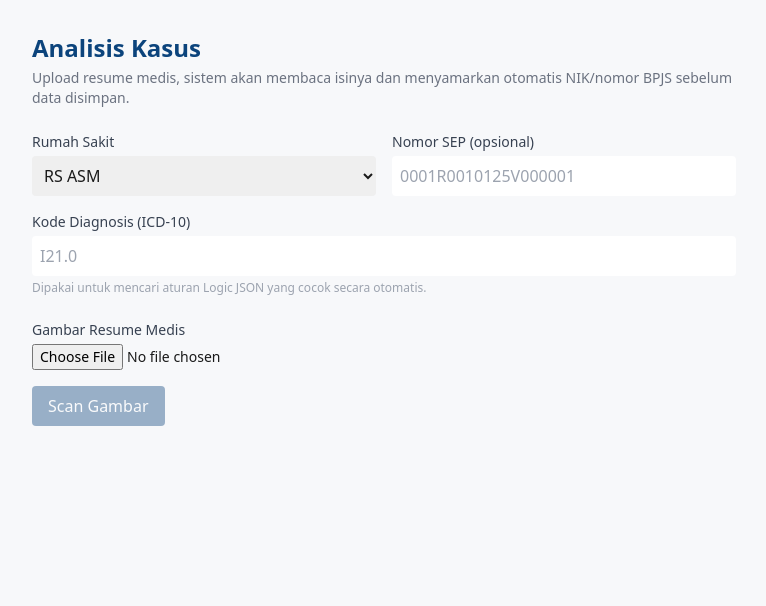
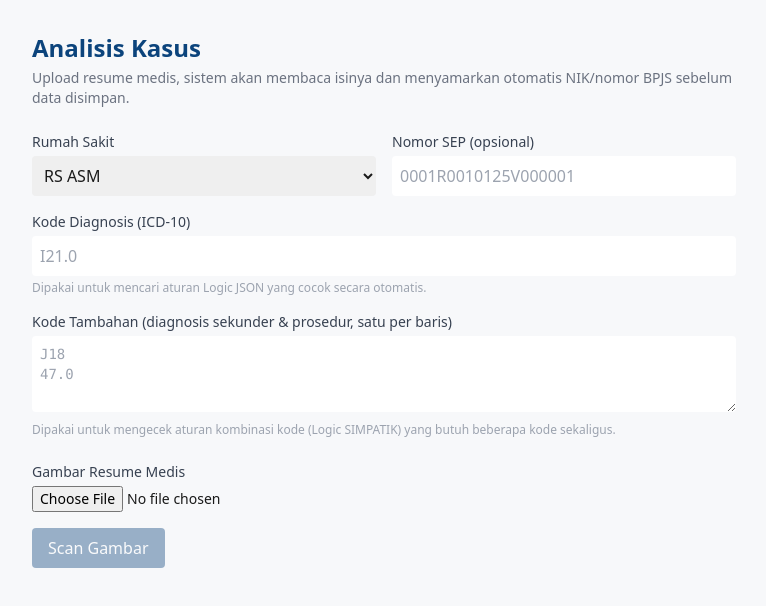
Before and after one commit to nandaaziz-debug/SIVERA-JUNIOR, a Next.js app: page /analisis in a window 1280 px wide. Shown: the top 606 px of the page, without its empty margins (256-1022 px from the left). Built offline with nearby package versions, Linux system fonts and the light colour scheme.

Commit message:
Add kodeTambahan state and update request body
Added state for additional diagnosis codes and updated the request body to include them.

```diff
--- a/app/(app)/analisis/page.tsx
+++ b/app/(app)/analisis/page.tsx
@@ -37,6 +37,7 @@ export default function AnalisisKasusPage() {
   const [rumahSakit, setRumahSakit] = useState(DAFTAR_RS[0]);
   const [sepNumber, setSepNumber] = useState("");
   const [kodeDiagnosis, setKodeDiagnosis] = useState("");
+  const [kodeTambahan, setKodeTambahan] = useState("");
   const [hasilScan, setHasilScan] = useState<HasilScan | null>(null);
   const [teksEditable, setTeksEditable] = useState("");
   const [sedangScan, setSedangScan] = useState(false);
@@ -103,6 +104,10 @@ export default function AnalisisKasusPage() {
           hospitalId: hospitals?.id,
           sepNumber,
           kodeDiagnosis,
+          semuaKode: [
+            kodeDiagnosis,
+            ...kodeTambahan.split("\n").map((s) => s.trim()).filter(Boolean),
+          ].filter(Boolean),
           teksEkstraksi: teksEditable,
           maskingTerdeteksi: hasilScan?.maskingTerdeteksi ?? false,
         }),
@@ -199,6 +204,23 @@ export default function AnalisisKasusPage() {
         />
         <p className="mt-1 text-xs text-gray-400">
           Dipakai untuk mencari aturan Logic JSON yang cocok secara otomatis.
+        </p>
+      </div>
+
+      <div className="mt-4">
+        <label className="block text-sm font-medium text-gray-700">
+          Kode Tambahan (diagnosis sekunder &amp; prosedur, satu per baris)
+        </label>
+        <textarea
+          className="mt-1 w-full rounded border-gray-300 p-2 font-mono text-sm"
+          rows={3}
+          value={kodeTambahan}
+          onChange={(e) => setKodeTambahan(e.target.value)}
+          placeholder={"J18\n47.0"}
+        />
+        <p className="mt-1 text-xs text-gray-400">
+          Dipakai untuk mengecek aturan kombinasi kode (Logic SIMPATIK) yang
+          butuh beberapa kode sekaligus.
         </p>
       </div>
 
```
